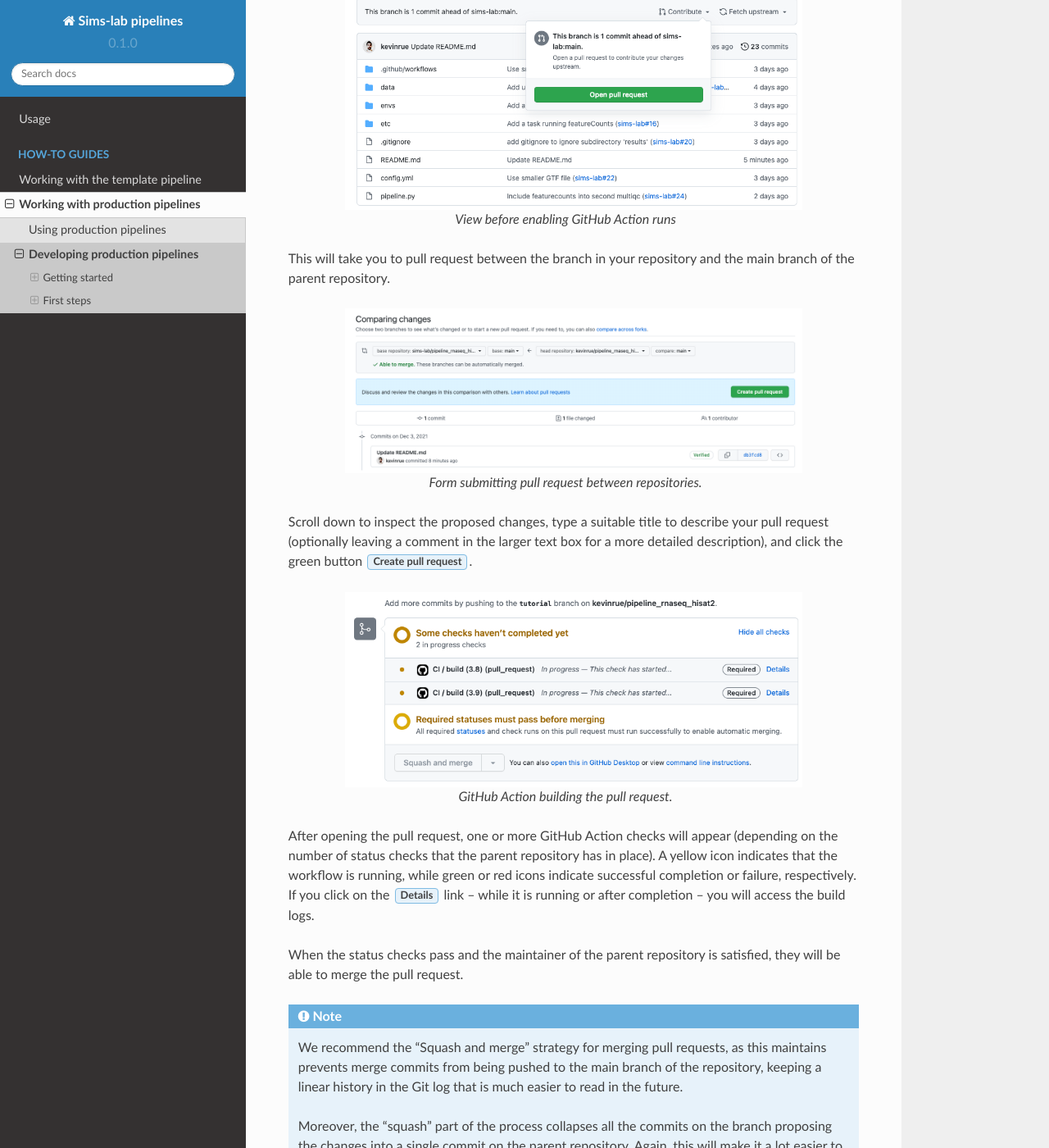
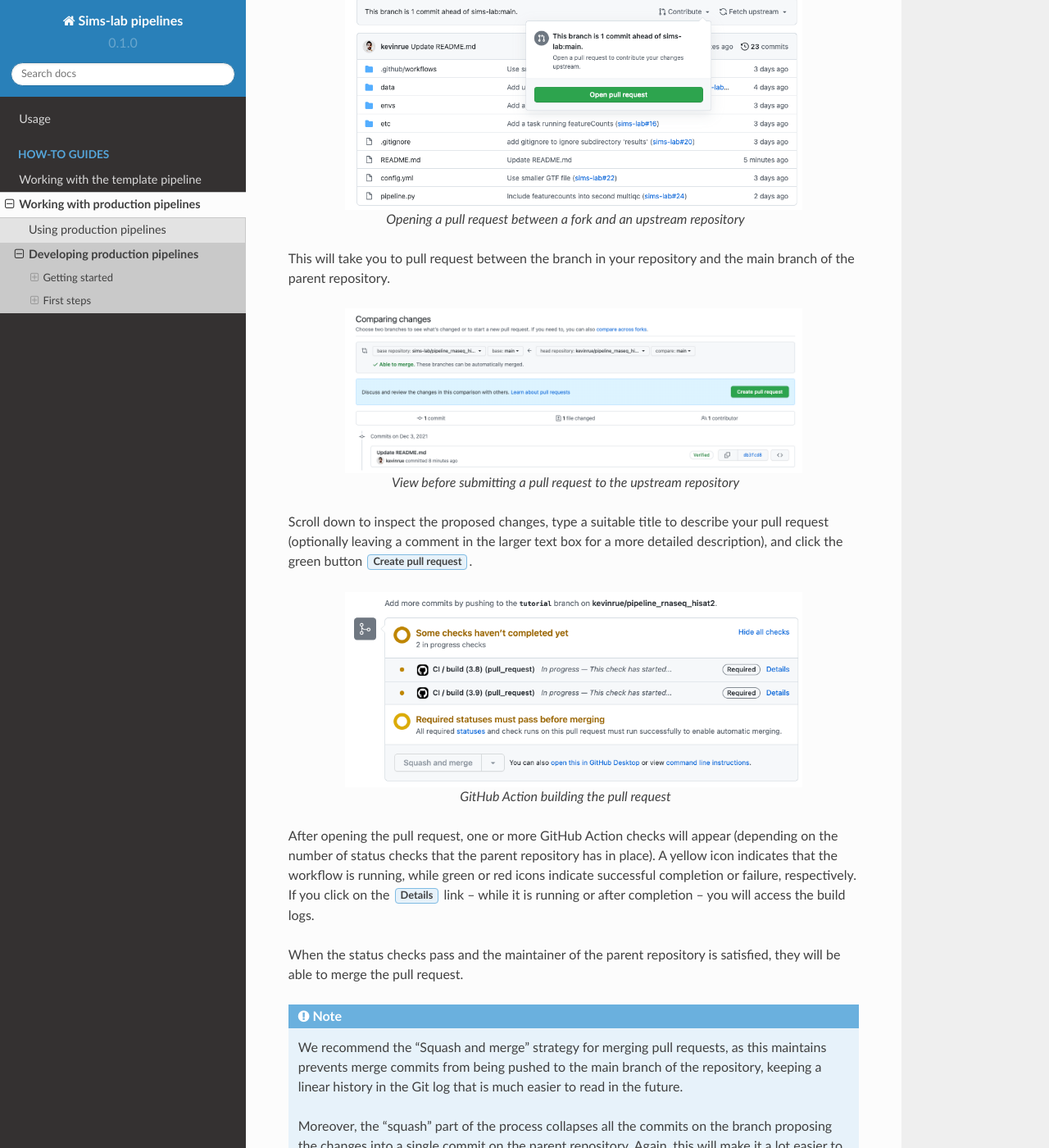
Before and after one commit to kevinrue/rtd-tutorial, a Sphinx documentation site: the page built from docs/source/guides/production_fork.rst, in a window 1280 px wide and 1400 px high, scrolled down 5319 px. Shown: the whole window at 82% size. Built offline with Sphinx 7.4.7 and the Read the Docs theme 2.0.0, drawn with Linux system fonts in a browser that asks for light colours; some of the changed text lies outside the part shown.

Commit message:
edit figure captions

```diff
--- a/docs/source/guides/production_fork.rst
+++ b/docs/source/guides/production_fork.rst
@@ -94,7 +94,7 @@
    :align: center
    :alt: View before enabling GitHub Action runs.
 
-   View before enabling GitHub Action runs
+   View before enabling GitHub Action runs on a fork
 
 GitHub will automatically detect GitHub Action workflows
 in your project, but on forked repositories it requires you to explicitly
@@ -124,7 +124,7 @@
 .. figure:: /_static/images/guides/fork-first-successful-build.png
    :width: 80%
    :align: center
-   :alt: First successful build
+   :alt: First successful build.
 
    First successful build
 
@@ -183,7 +183,7 @@
 .. figure:: /_static/images/guides/gh-fork.png
    :width: 80%
    :align: center
-   :alt: File view on GitHub before launching the editor
+   :alt: File view on GitHub before launching the editor.
 
    File view on GitHub before launching the editor
 
@@ -211,9 +211,9 @@
 .. figure:: /_static/images/guides/fork-pr.png
    :width: 80%
    :align: center
-   :alt: View before enabling GitHub Action runs.
+   :alt: Opening a pull request between a fork and an upstream repository.
 
-   View before enabling GitHub Action runs
+   Opening a pull request between a fork and an upstream repository
 
 This will take you to pull request between the branch in your repository
 and the main branch of the parent repository.
@@ -221,9 +221,9 @@
 .. figure:: /_static/images/guides/fork-pr-form.png
    :width: 80%
    :align: center
-   :alt: Form submitting pull request between repositories.
+   :alt: View before submitting a pull request to the upstream repository.
 
-   Form submitting pull request between repositories.
+   View before submitting a pull request to the upstream repository
 
 Scroll down to inspect the proposed changes,
 type a suitable title to describe your pull request
@@ -235,7 +235,7 @@
    :align: center
    :alt: GitHub Action building the pull request.
 
-   GitHub Action building the pull request.
+   GitHub Action building the pull request
 
 After opening the pull request, one or more GitHub Action checks will appear
 (depending on the number of status checks that the parent repository has in place).
@@ -266,7 +266,7 @@
    :align: center
    :alt: Deleting a branch after a pull request.
 
-   Deleting a branch after a pull request.
+   Deleting a branch after a pull request
 
 When the pull request is merged,
 navigate to the page of the pull request on the parent repository
```
Also changed, not shown: other parts of docs/source/guides/production_fork.rst (+1 -1 lines).
